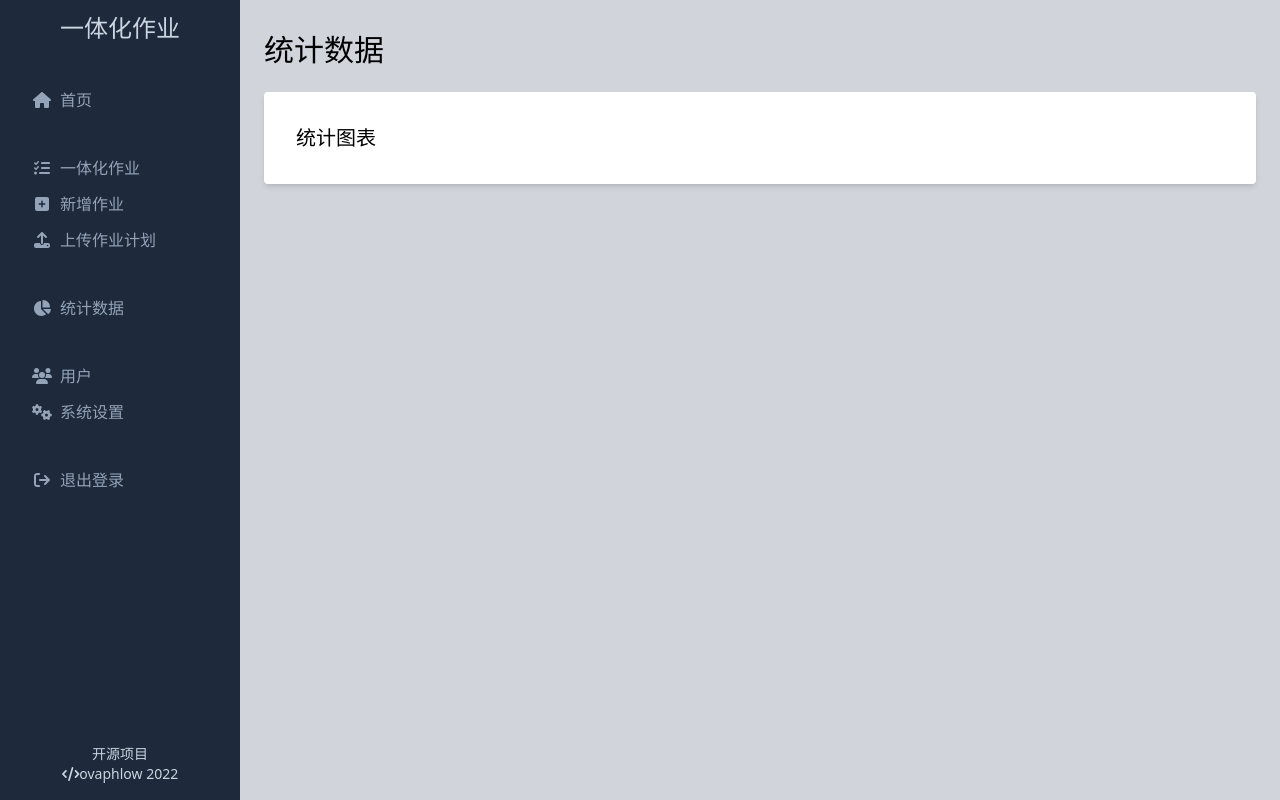
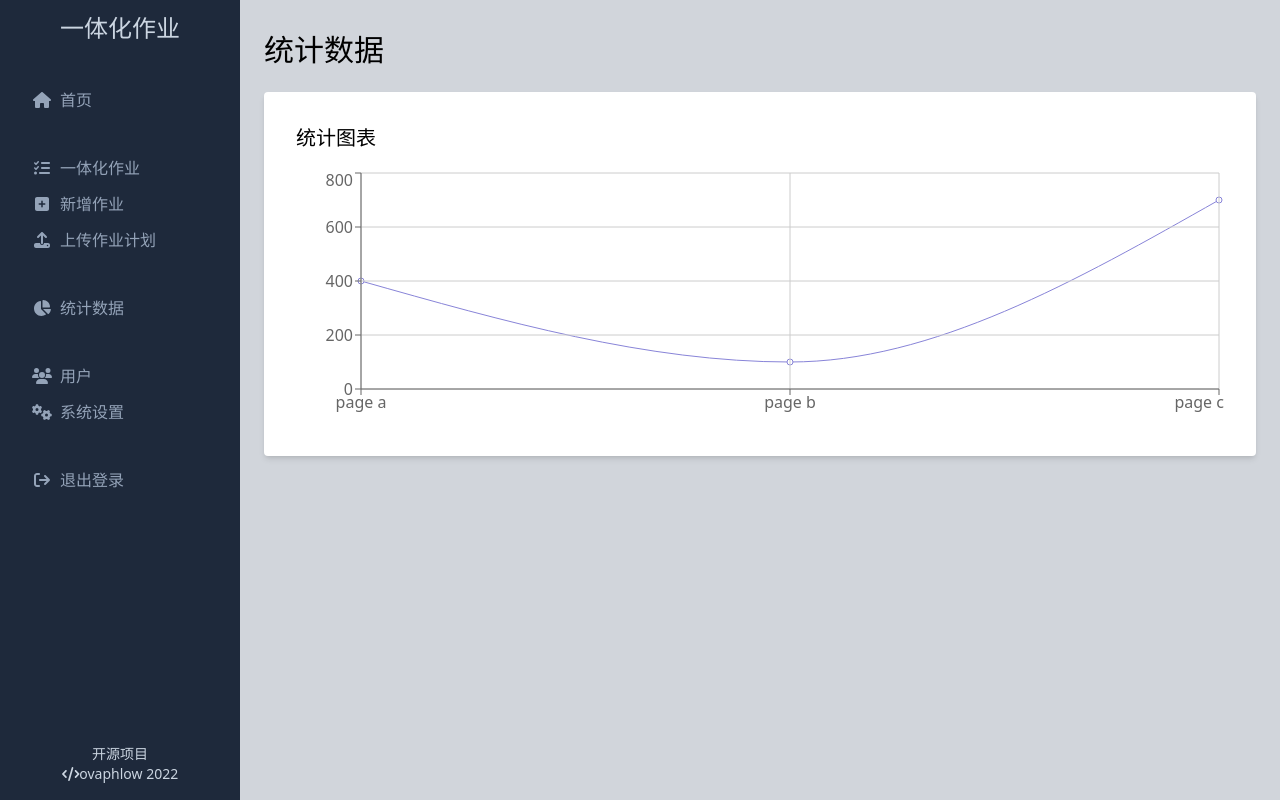
Before and after one commit to ovaphlow/ovaphlow-pitchfork-cra, a React (Create React App) app: page /stats in a window 1280 px wide. Built offline with nearby package versions, Linux system fonts and the light colour scheme.

Commit message:
recharts

```diff
--- a/package.json
+++ b/package.json
@@ -13,6 +13,7 @@
     "react-dom": "^18.0.0",
     "react-router-dom": "^6.3.0",
     "react-scripts": "^5.0.1",
+    "recharts": "^2.1.10",
     "web-vitals": "^2.1.4"
   },
   "scripts": {
--- a/src/page/Stats.jsx
+++ b/src/page/Stats.jsx
@@ -1,8 +1,15 @@
+import { ResponsiveContainer, LineChart, Line, CartesianGrid, XAxis, YAxis, Tooltip } from "recharts";
 import Box from "../component/Box";
 import Layout from "../component/Layout";
 import PageTitle from "../component/PageTitle";
 
 export default function Stats() {
+    const data = [
+        { name: "page a", uv: 400, pv: 2400, amt: 2400 },
+        { name: "page b", uv: 100, pv: 2400, amt: 2400 },
+        { name: "page c", uv: 700, pv: 2400, amt: 2400 },
+    ];
+
     return (
         <Layout>
             <PageTitle text="统计数据" />
@@ -10,6 +17,17 @@ export default function Stats() {
             <Box>
                 <div className="grid gap-4">
                     <p className="text-xl">统计图表</p>
+                    <div className="w-full h-64">
+                        <ResponsiveContainer>
+                            <LineChart width={600} height={400} data={data}>
+                                <Line type="monotone" dataKey="uv" stroke="#8884d8" />
+                                <CartesianGrid stroke="#CCC" />
+                                <XAxis dataKey="name" />
+                                <YAxis />
+                                <Tooltip />
+                            </LineChart>
+                        </ResponsiveContainer>
+                    </div>
                 </div>
             </Box>
         </Layout>
```
Also changed, not shown: 1 other file (tests, documents, lock files or other folders).
